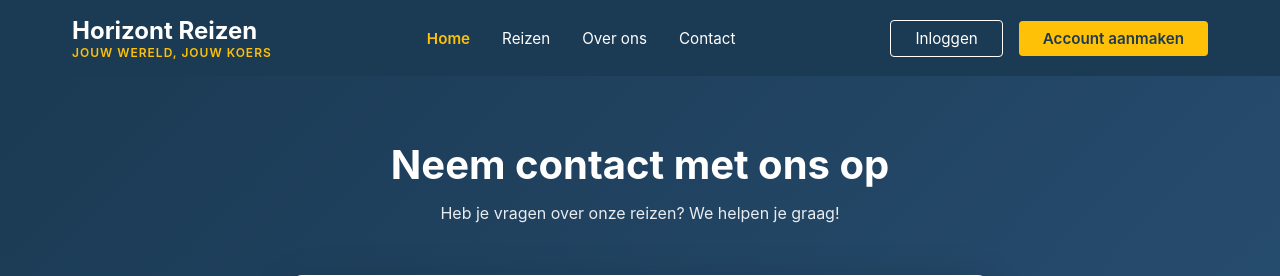
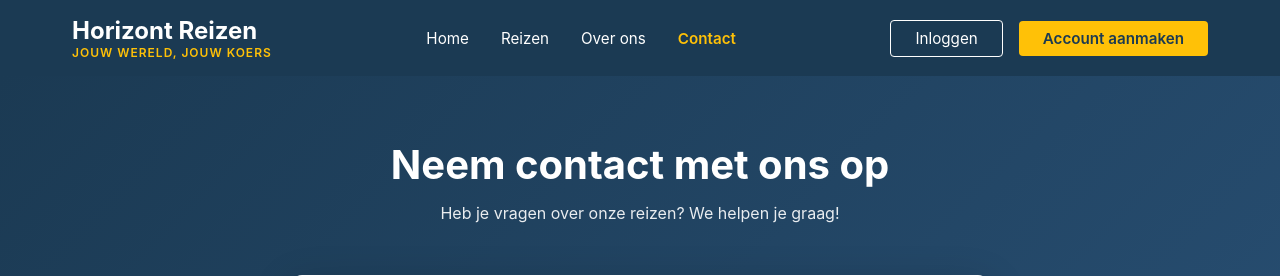
Before and after one commit to Yazan2006-coder/Reisbureau, a PHP site: page /contact.php in a window 1280 px wide. Shown: the top 276 px of the page. Run offline with PHP 8.4, Linux system fonts and the light colour scheme.

Commit message:
navigation color changes when clicked on

```diff
--- a/header.php
+++ b/header.php
@@ -5,10 +5,10 @@
                 <div class="logo-tagline">JOUW WERELD, JOUW KOERS</div>
             </div>
             <nav class="nav">
-                <a href="index.php" class="nav-active">Home</a>
-                <a href="reizen.php">Reizen</a>
-                <a href="overons.php">Over ons</a>
-                <a href="contact.php">Contact</a>
+                <a href="index.php" class="<?php echo (basename($_SERVER['PHP_SELF']) == 'index.php') ? 'nav-active' : ''; ?>">Home</a>
+                <a href="reizen.php" class="<?php echo (basename($_SERVER['PHP_SELF']) == 'reizen.php') ? 'nav-active' : ''; ?>">Reizen</a>
+                <a href="overons.php" class="<?php echo (basename($_SERVER['PHP_SELF']) == 'overons.php') ? 'nav-active' : ''; ?>">Over ons</a>
+                <a href="contact.php" class="<?php echo (basename($_SERVER['PHP_SELF']) == 'contact.php') ? 'nav-active' : ''; ?>">Contact</a>
             </nav>
             <div class="auth-buttons">
                 <a href="#" class="btn-login">Inloggen</a>
```
